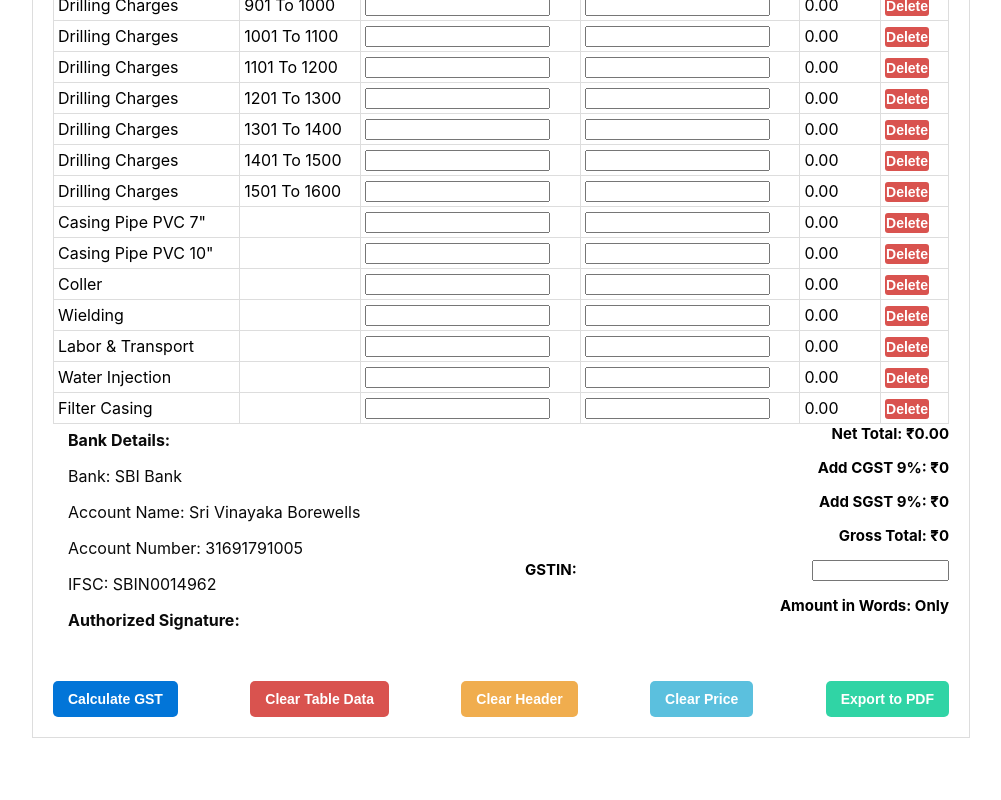
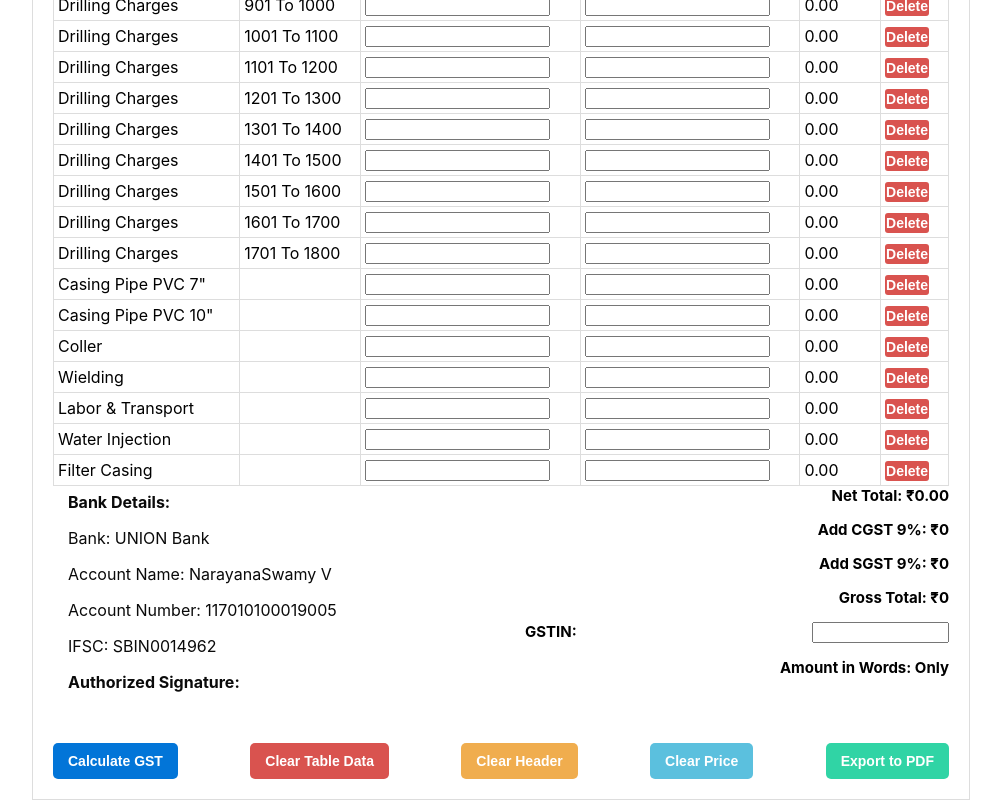
Before and after one commit to LeelaPrasad2710/borewell-invoice, a React (Create React App) app: page / in a window 1280 px wide. Shown: the part 599-1399 px from the top of the page, without its empty margins (139-1140 px from the left). Before the commit the page ends 1337 px from the top, so only its background shows below. Built offline with nearby package versions, Linux system fonts and the light colour scheme.

Commit message:
Update InvoiceGenerator New Account/1800

```diff
--- a/src/InvoiceGenerator.js
+++ b/src/InvoiceGenerator.js
@@ -22,6 +22,8 @@ const InvoiceGenerator = () => {
     { description: "Drilling Charges", depth: "1301 To 1400", quantity: "", price: "", amount: 0 },
     { description: "Drilling Charges", depth: "1401 To 1500", quantity: "", price: "", amount: 0 },
     { description: "Drilling Charges", depth: "1501 To 1600", quantity: "", price: "", amount: 0 },
+    { description: "Drilling Charges", depth: "1601 To 1700", quantity: "", price: "", amount: 0 },
+    { description: "Drilling Charges", depth: "1701 To 1800", quantity: "", price: "", amount: 0 },
     { description: "Casing Pipe PVC 7\"", depth: "", quantity: "", price: "", amount: 0 },
     { description: "Casing Pipe PVC 10\"", depth: "", quantity: "", price: "", amount: 0 },
     { description: "Coller", depth: "", quantity: "", price: "", amount: 0 },
@@ -263,9 +265,9 @@ const InvoiceGenerator = () => {
       <div className="invoice-summary-container">
         <div className="bank-details">
           <p><strong>Bank Details:</strong></p>
-          <p>Bank: SBI Bank</p>
-          <p>Account Name: Sri Vinayaka Borewells</p>
-          <p>Account Number: 31691791005</p>
+          <p>Bank: UNION Bank</p>
+          <p>Account Name: NarayanaSwamy V</p>
+          <p>Account Number: 117010100019005</p>
           <p>IFSC: SBIN0014962</p>
           <p><strong>Authorized Signature:</strong></p>
         </div>
```
